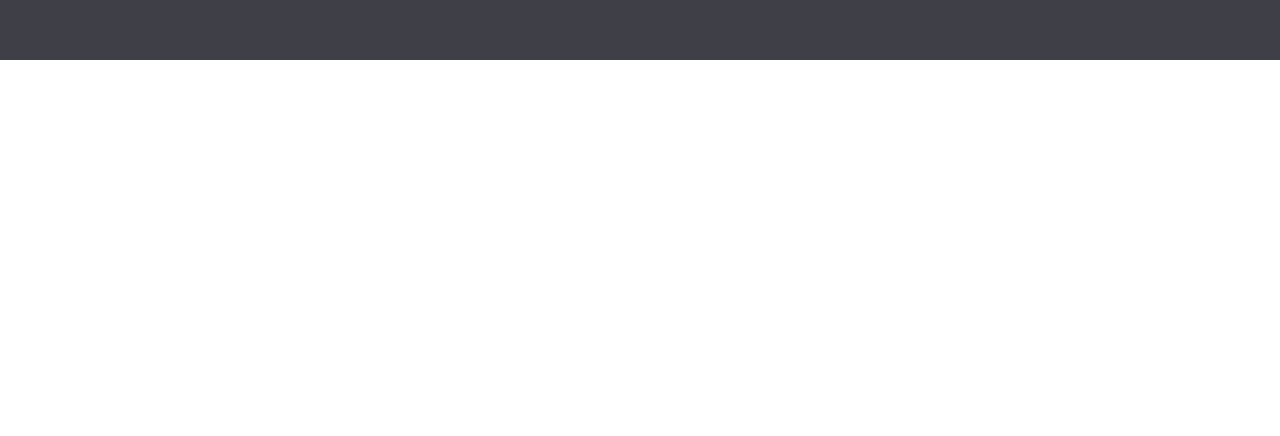
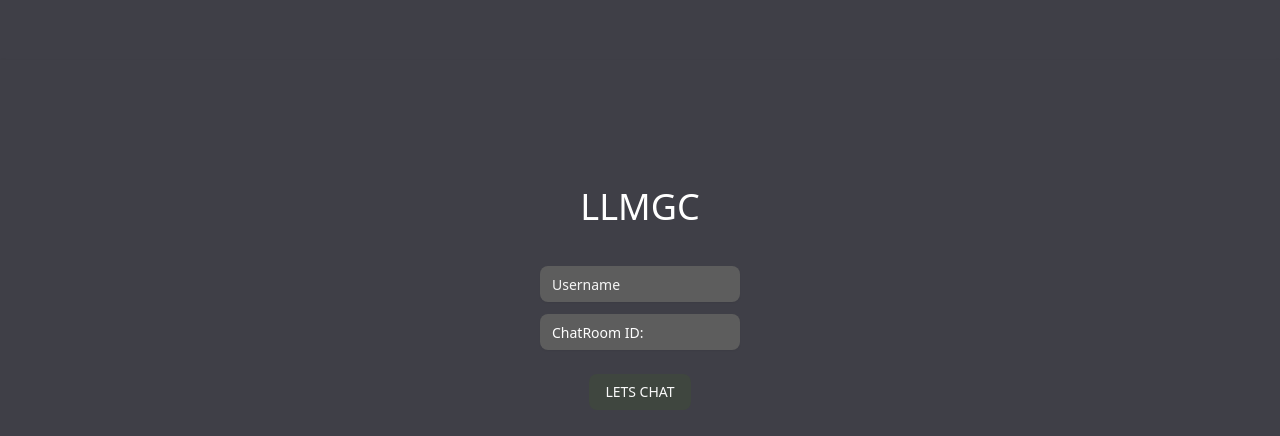
Before and after one commit to turkishfilms/llm-group-chat, a React (Vite) app in the folder frontend/: page / in a window 1280 px wide. Shown: the part 740-1176 px from the top of the page. Before the commit the page ends 800 px from the top, so only its background shows below. Built offline with nearby package versions, Linux system fonts and the light colour scheme; no server answers.

Commit message:
Added landing page and lifted state to app
Added username, chatroomid, and shownpage state to app
Lifts State and keeps chatroom and landing page seperate
uses isActive conditional renderign

```diff
--- a/frontend/src/App.tsx
+++ b/frontend/src/App.tsx
@@ -1,12 +1,21 @@
+import { useState } from 'react'
 import ChatRoom from './ChatRoom.jsx'
 import LandingPage from './LandingPage.jsx'
-function App() {
+export default function App() {
+
+
+  const [shownPage, setShownPage] = useState("LandingPage")	//Landing or Chatroom
+  const [username, setUsername] = useState("Turkishfilms")		//Current Username
+  const [chatroomId, setChatroomId] = useState(1)					//Current ChatRoomId
+
+  const handleLandingSend = () => {
+    setShownPage("Chatroom")
+  }
 
   return (
     <>
-      <ChatRoom />
+      <LandingPage setUsername={setUsername} setChatroomId={setChatroomId} handleLandingSend={handleLandingSend} isActive={shownPage == "LandingPage"} ></LandingPage>
+      <ChatRoom chatroomId={chatroomId} username={username} isActive={shownPage == "Chatroom"}></ChatRoom>
     </>
   )
 }
-
-export default App
```
